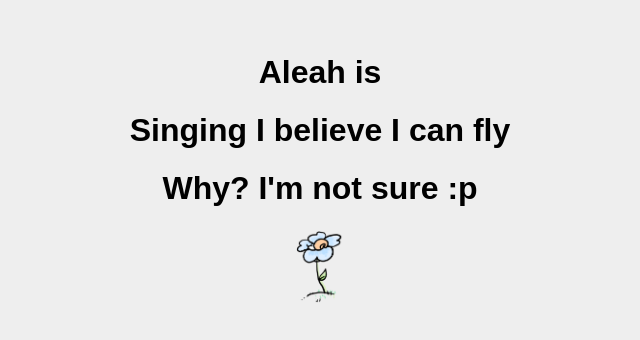
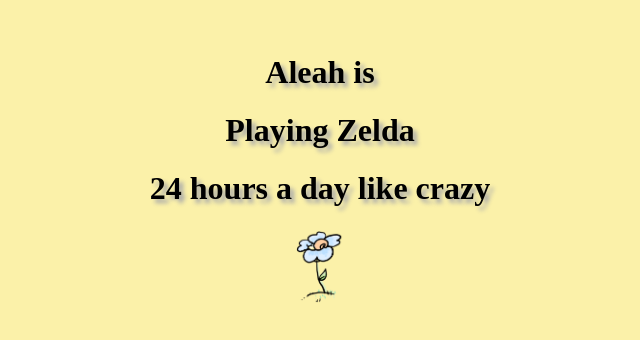
Before and after one commit to wooleah/whatIsAleahDoingNow, a React (Create React App) app: page / in a window 1280 px wide. Shown: the part 230-570 px from the top of the page, without its empty margins (320-960 px from the left). Built offline with nearby package versions, Linux system fonts and the light colour scheme.

Commit message:
Added custom font

```diff
--- a/src/App.css
+++ b/src/App.css
@@ -1,5 +1,15 @@
+@font-face {
+  font-family: 'Sriracha', cursive;
+  font-style: normal;
+  font-weight: normal;
+  src: local('Sriracha'), url('Sriracha-Regular.ttf') format('ttf');
+}
+
 .App__context {
   user-select: none;
+  font-family: 'Sriracha', cursive;
+  font-weight: 200;
+  text-shadow: 4px 4px 4px #aaa;
 }
 .App__logo {
   width: 50px;
--- a/src/App.js
+++ b/src/App.js
@@ -8,12 +8,12 @@
 
 function App() {
   return (
-    <div className="App dt vh-100 w-100 bg-light-gray">
+    <div className="App dt vh-100 w-100 bg-light-yellow">
       <div className="App__context dtc tc v-mid dib br3 pa3 ma2 grow">
         <div>
           <h1>Aleah is</h1>
-          <h1>{whatIsSheDoing('Singing', 'I believe I can fly')}</h1>
-          <h1>Why? I'm not sure :p</h1>
+          <h1>{whatIsSheDoing('Playing', 'Zelda')}</h1>
+          <h1>24 hours a day like crazy</h1>
           <div className="App__image"></div>
         </div>
         <img src={logo} className="App__logo" alt="Wooleah logo"></img>
```
Also changed, not shown: src/setupTests.js (deleted, +0 -5 lines), src/Sriracha-Regular.ttf (added).
